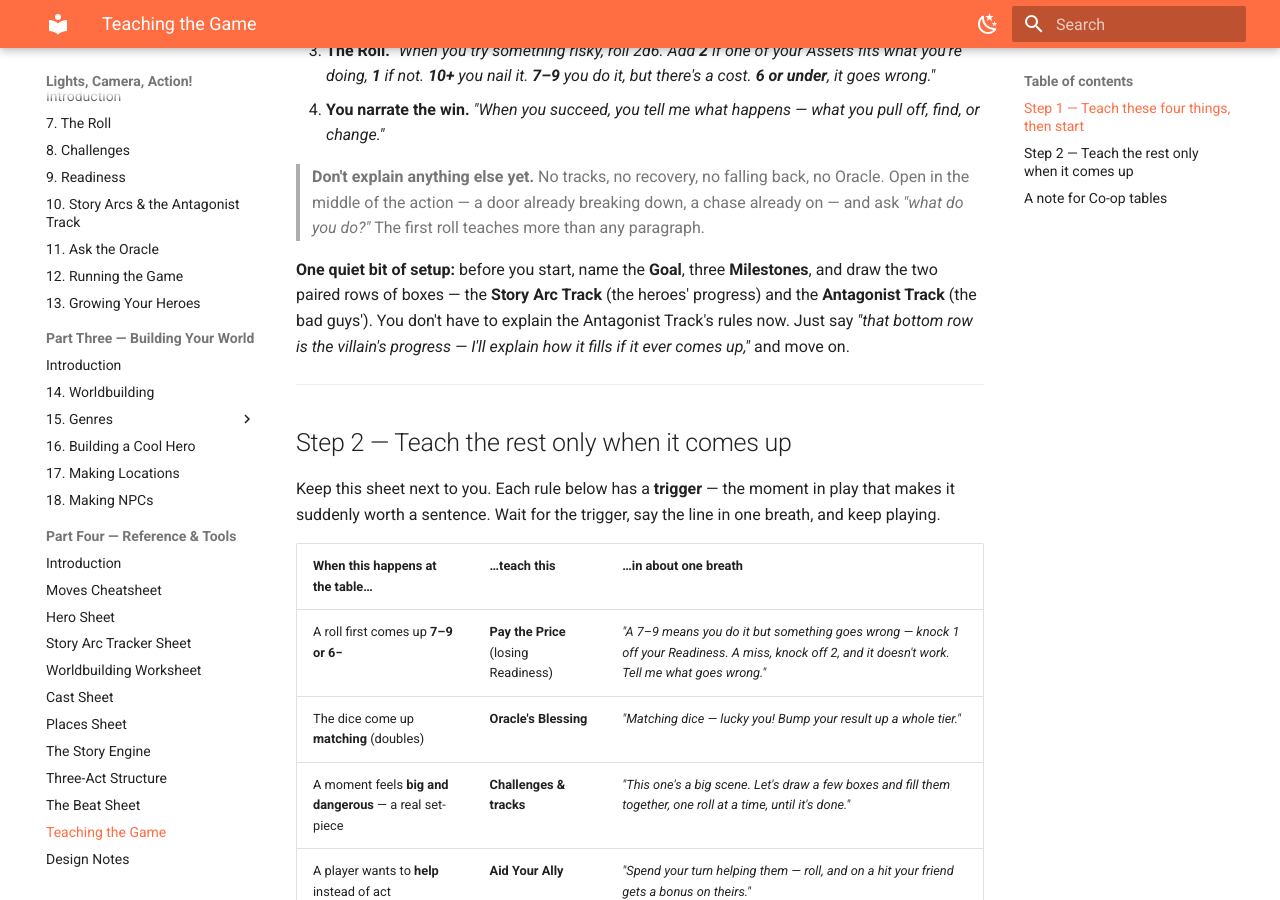
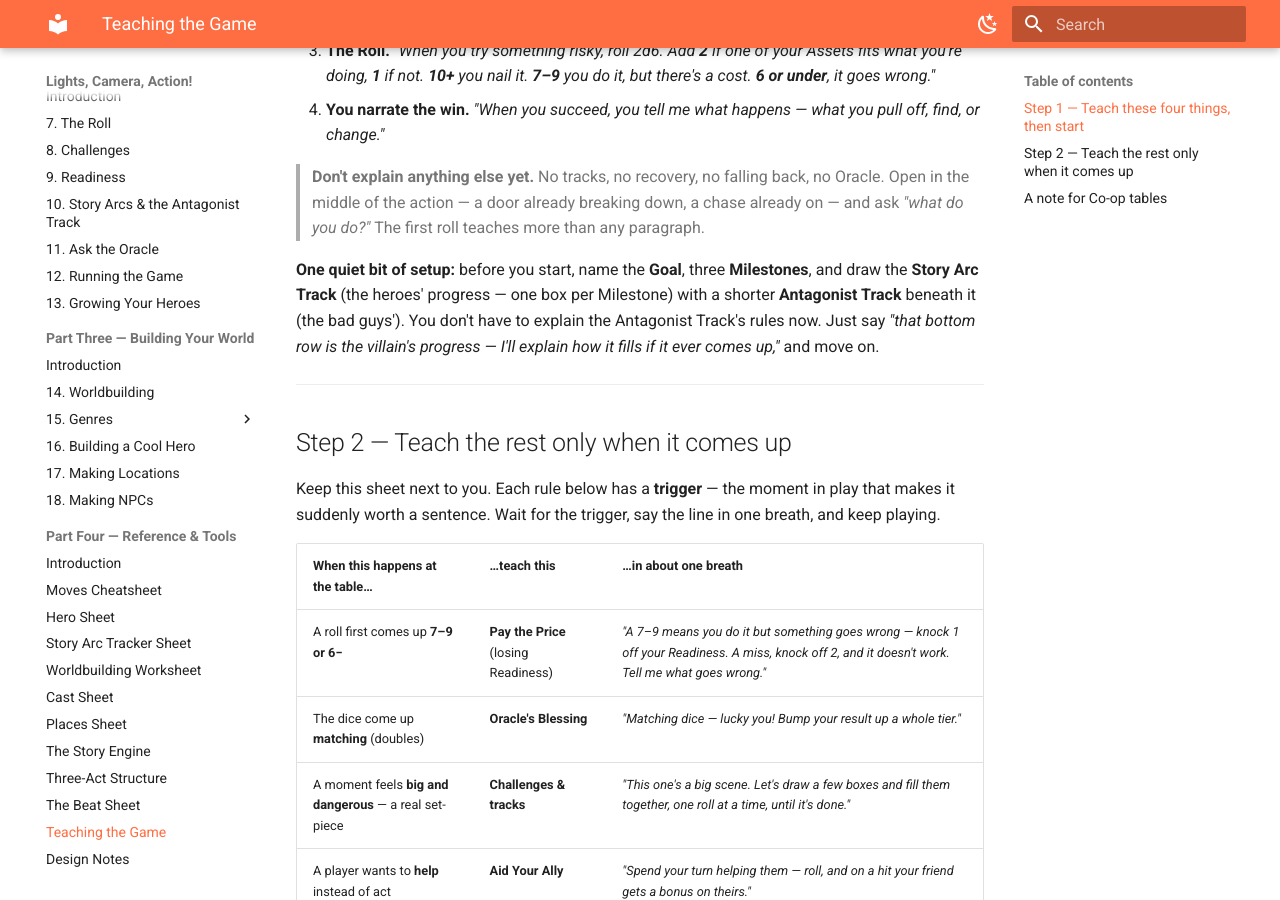
Before and after one commit to Ian-Hitt/amazing-forge, an MkDocs documentation site: the page built from docs/part-four/teaching-the-game.md, in a window 1280 px wide and 900 px high, scrolled down 758 px. Built offline with MkDocs 1.6.1 and Material for MkDocs 9.7.7, drawn with Linux system fonts in a browser that asks for light colours.

Commit message:
Audit fixes: drop a stray 'campaign'; clarify unequal track lengths
Co-Authored-By: Claude Opus 4.8 (1M context) <noreply@anthropic.com>

```diff
--- a/docs/part-four/teaching-the-game.md
+++ b/docs/part-four/teaching-the-game.md
@@ -19,7 +19,7 @@ About two minutes, in this order. That's everything anyone needs to make their f
 
 > **Don't explain anything else yet.** No tracks, no recovery, no falling back, no Oracle. Open in the middle of the action — a door already breaking down, a chase already on — and ask *"what do you do?"* The first roll teaches more than any paragraph.
 
-**One quiet bit of setup:** before you start, name the **Goal**, three **Milestones**, and draw the two paired rows of boxes — the **Story Arc Track** (the heroes' progress) and the **Antagonist Track** (the bad guys'). You don't have to explain the Antagonist Track's rules now. Just say *"that bottom row is the villain's progress — I'll explain how it fills if it ever comes up,"* and move on.
+**One quiet bit of setup:** before you start, name the **Goal**, three **Milestones**, and draw the **Story Arc Track** (the heroes' progress — one box per Milestone) with a shorter **Antagonist Track** beneath it (the bad guys'). You don't have to explain the Antagonist Track's rules now. Just say *"that bottom row is the villain's progress — I'll explain how it fills if it ever comes up,"* and move on.
 
 ---
 
```
Also changed, not shown: docs/part-three/genres/mystery.md (+1 -1 lines).
